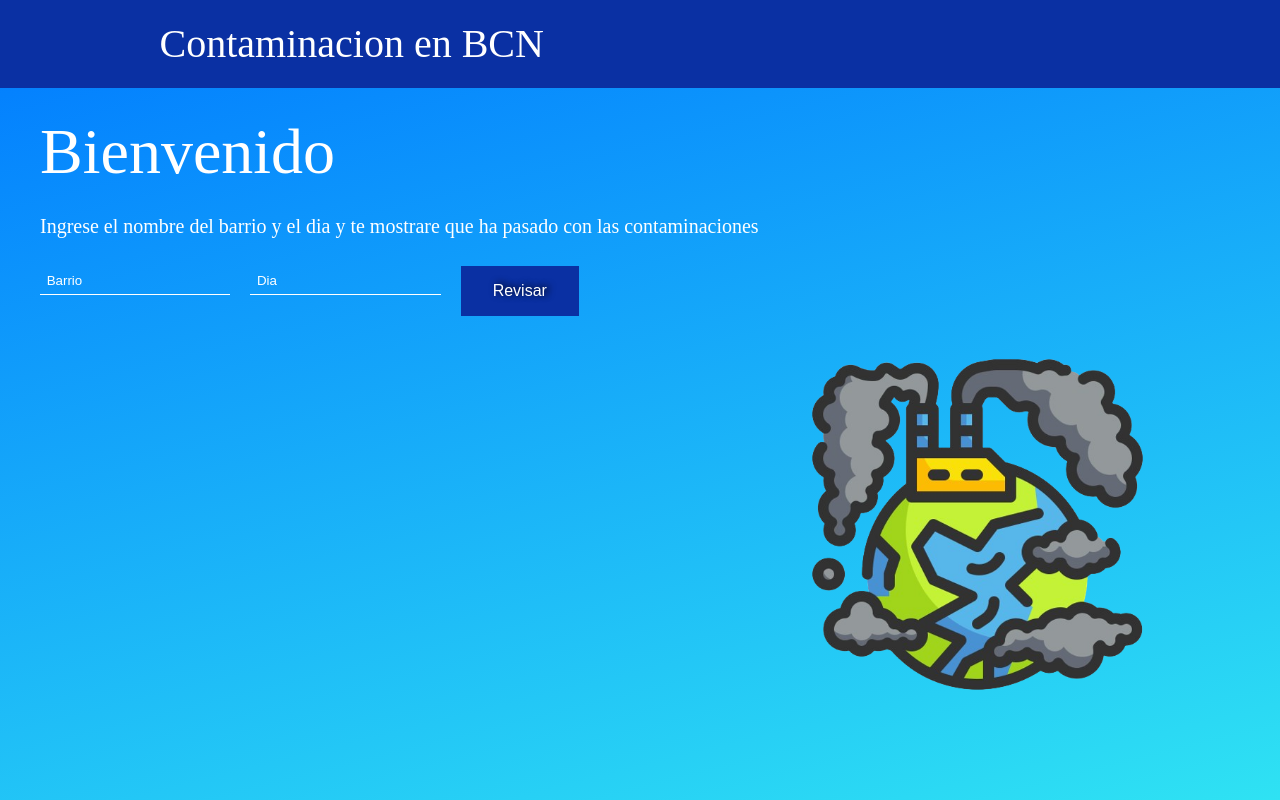
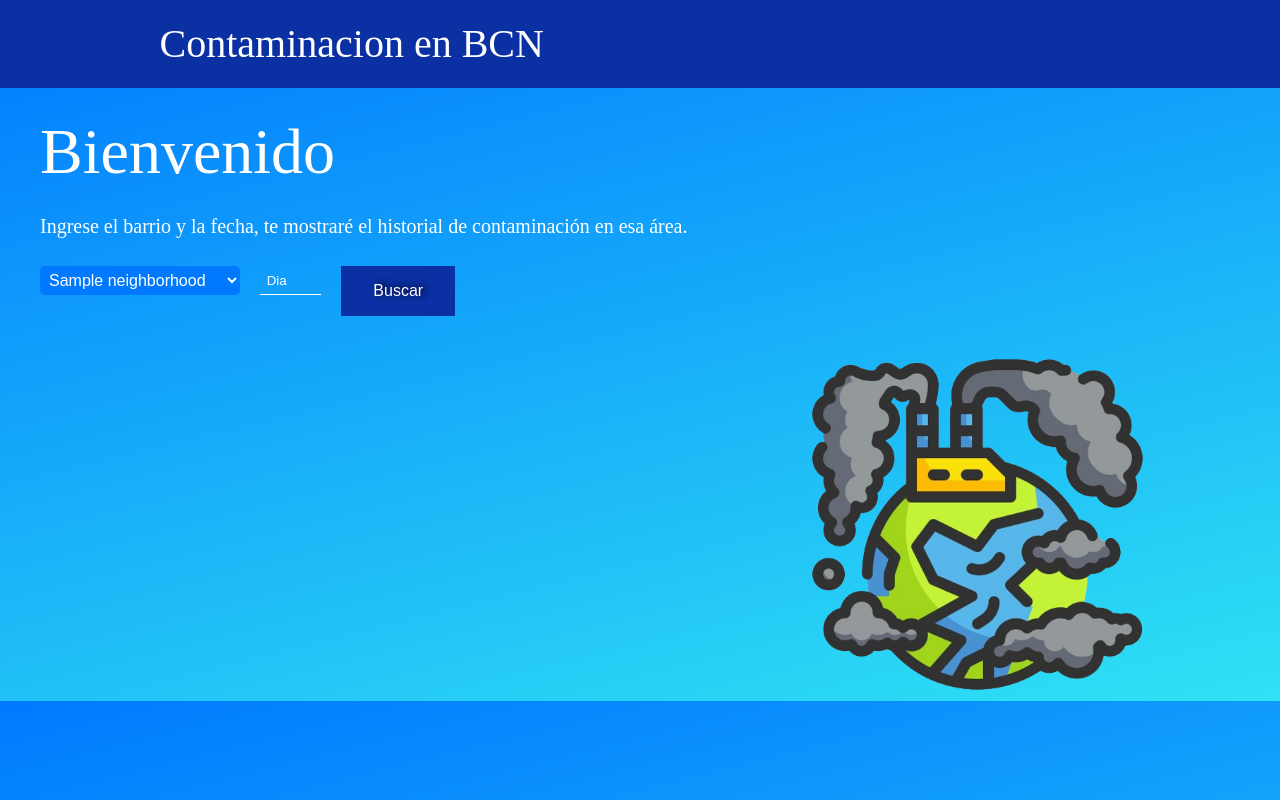
Before and after one commit to KRis20F/Proyecto-Mongo-DB, a Flask app: template templates/index.html in a window 1280 px wide. Run offline with Flask 3, Linux system fonts and the light colour scheme; the template is opened without the code that fills it: most values are stand-ins (such as "Sample title", 1, 10 or a date in 2020).

Commit message:
nuevos cambios

```diff
--- a/app.py
+++ b/app.py
@@ -1,22 +1,28 @@
-import bd
+import db
 from flask import Flask, render_template, request
 
 app = Flask(__name__)
 
 @app.route("/")
 def index():
-    return render_template("index.html")
+    list = db.get_neighborhood_list()
+    return render_template("index.html", list = list)
 
 @app.route("/result", methods=["POST"])
 def result():
+    parameters = {}
     data = request.form
-    neighborhood = data["neighborhood"]
-    is_created = bd.search_results(neighborhood, int(data["date"]))
+    parameters["neighborhood"] = data["neighborhood"]
+    parameters["date"] = data["date"]
+
+    is_created = db.search_results(data["neighborhood"], int(data["date"]))
 
     if is_created:
-        return render_template("result.html", neighborhood = neighborhood, is_created = is_created)
+        return render_template("result.html", parameters = parameters, research = is_created)
     else:
-        return render_template("index.html", error_message = "No se encontraron resultados, intenta con otros datos")
+        list = db.get_neighborhood_list()
+        error_message = "No se encontraron resultados, intenta con otros datos"
+        return render_template("index.html", list = list, error_message = error_message)
 
 
 app.run(host='localhost', port=5069, debug=True)
--- a/static/css/style.css
+++ b/static/css/style.css
@@ -25,7 +25,7 @@ body {
     background: rgb(0,121,255);
     background: linear-gradient(166deg, rgba(0,121,255,1) 0%, rgba(47,226,243,1) 100%);
     background-size: cover;
-    height: 100vh;
+    /* height: 100vh; */
     color: #fff;
 }
 
@@ -119,11 +119,12 @@ a {
     flex-direction: column;
     justify-content: center;
     font-size: 2.5em;
+    margin-block: 1em;
 }
 
 .table-container h1 {
     text-align: center;
-    margin-block: 1.2em;
+    margin-block: 1em;
 }
 
 .table-container table {
@@ -131,7 +132,7 @@ a {
     flex-direction: column;
     justify-content: center;
     align-items: center;
-    margin-block: 2em;
+    margin-block: 1em;
 }
 
 th, td {
@@ -148,3 +149,20 @@ th {
     background-color: rgb(10, 48, 163);
     color: white;
 }
+
+select {
+    background-color: rgb(0,121,255);
+    color: white;
+    font-size: 16px;
+    padding: 5px;
+    border: none;
+    border-radius: 5px;
+    width: 200px;
+    outline: none;
+}
+
+/* Estilos para las opciones */
+option {
+    background-color: rgb(0,121,255);
+    color: white;
+}
--- a/templates/index.html
+++ b/templates/index.html
@@ -19,20 +19,24 @@
                         <div class="div-text-container">
                             <h2>Bienvenido</h2>
 
-                            <p>Ingrese el nombre del barrio y el dia y te mostrare que ha pasado con las contaminaciones</p>
+                            <p>Ingrese el barrio y la fecha, te mostraré el historial de contaminación en esa área.</p>
 
                         </div>
                         <div class="container-form">
                             <form action="/result" method="post">
                                 <ul class="form-contaminations-ul">
                                     <li class="contaminacion-li">
-                                        <input type="text" name="neighborhood" id="neighborhood" placeholder="Barrio">
+                                        <select name="neighborhood" id="neighborhood">
+                                            {% for neighborhood in list %}
+                                                <option value="{{ neighborhood }}">{{ neighborhood }}</option>
+                                            {% endfor %}
+                                        </select>
                                     </li>
                                     <li class="contaminacion-li">
-                                        <input type="text" name="date" id="date" placeholder="Dia">
+                                        <input type="number" name="date" id="date" placeholder="Dia" min="1" max="31">
                                     </li>
                                     <li class="contaminacion-li">
-                                        <input type="submit" value="Revisar">
+                                        <input type="submit" value="Buscar">
                                     </li>
                                 </ul>
                             </form>
--- a/templates/result.html
+++ b/templates/result.html
@@ -15,7 +15,7 @@
 
       <div class="table-container">
         <div class="div-text-container">
-          <h1>El Barrio de {{ neighborhood }} tiene los siguientes datos:</h1>
+          <h1>Resultados en {{ parameters["neighborhood"] }}, dia {{ parameters["date"] }} de marzo:</h1>
         </div>
         <table>
             <thead>
@@ -26,7 +26,7 @@
                 </tr>
               </thead>
               <tbody>
-                {% for i in is_created %}
+                {% for i in research %}
                 <tr>
                   <td class="padding-tr">{{ i['desc'] }}</td>
                   <td class="padding-tr">{{ i['result'] }}</td>
```
Also changed, not shown: db.py (renamed from bd.py, +15 -0 lines).
